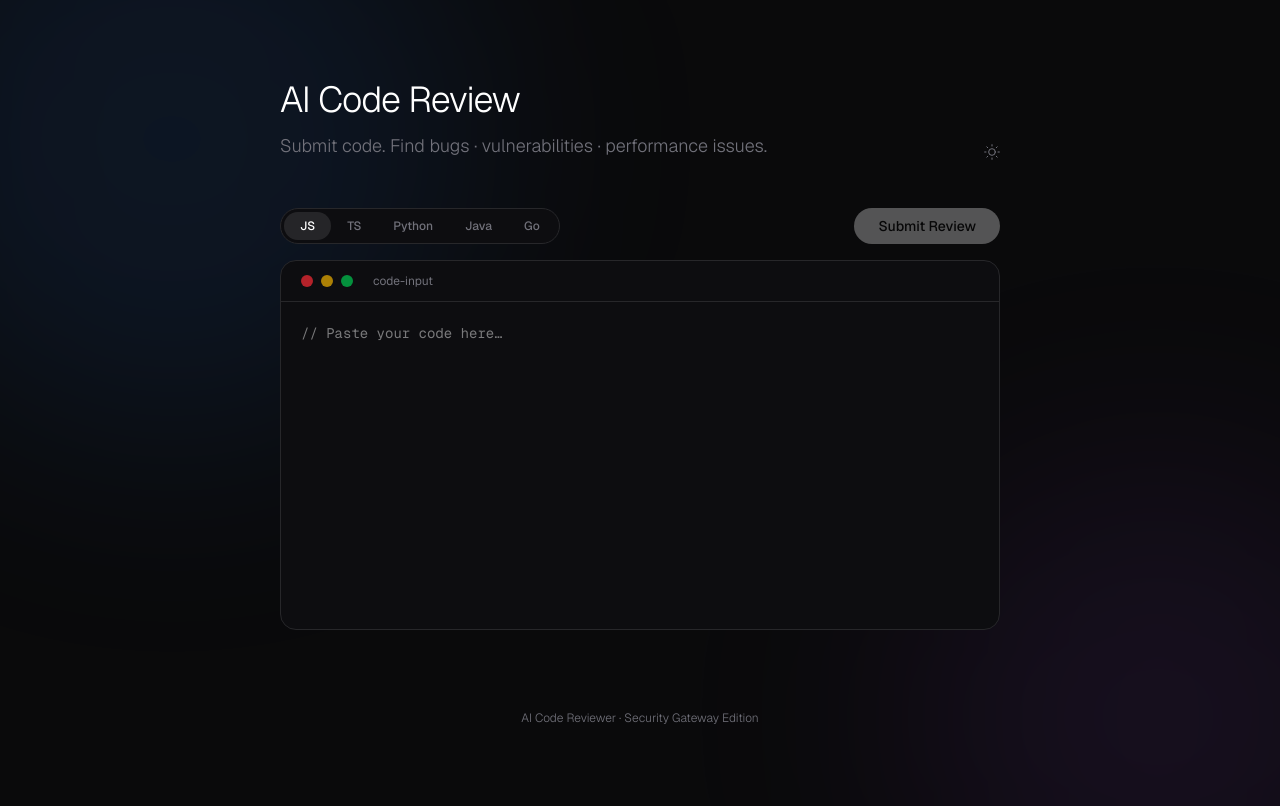
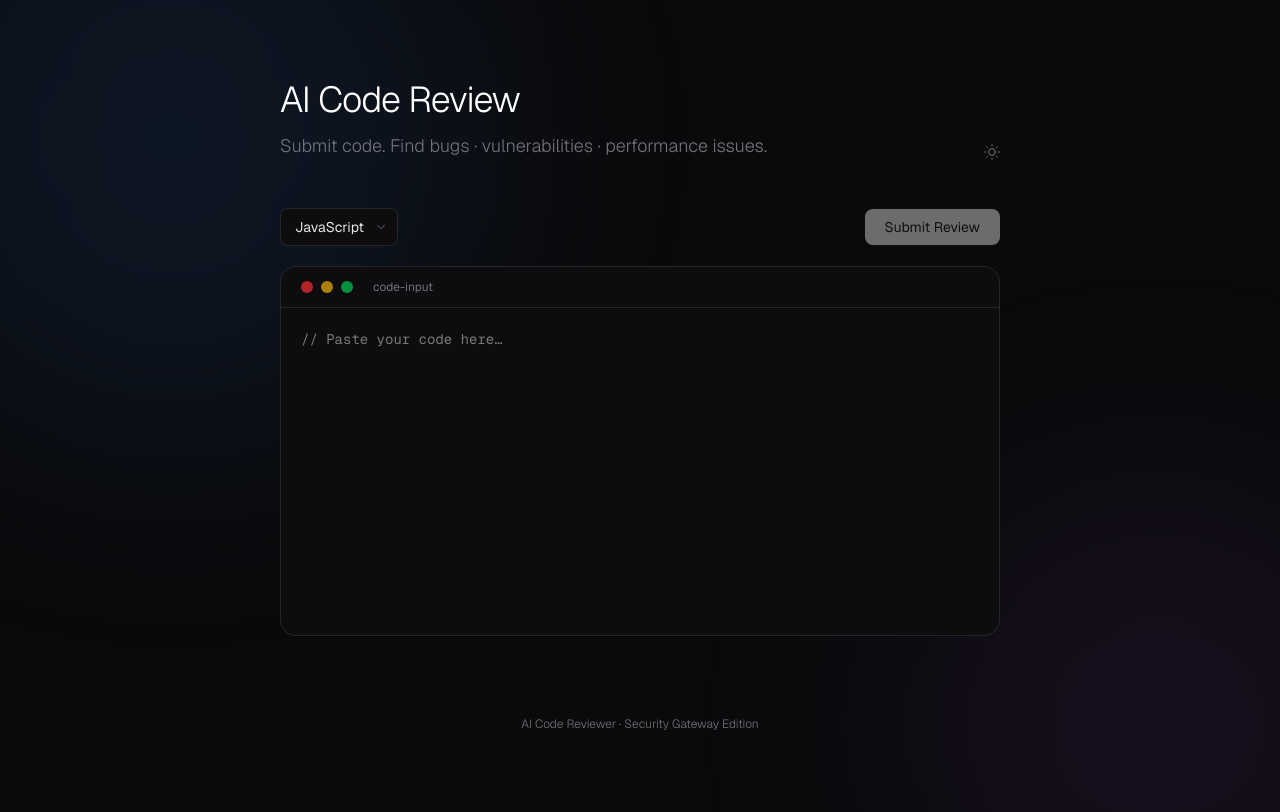
Before and after one commit to yujie811/ai-code-reviewer-gateway, a Next.js app: page / in a window 1280 px wide. Built offline with nearby package versions, Linux system fonts and the light colour scheme.

Commit message:
feat: copy + export

```diff
--- a/src/app/page.tsx
+++ b/src/app/page.tsx
@@ -3,7 +3,11 @@
 import { useState, useEffect } from 'react';
 import ReactMarkdown from 'react-markdown';
 
-const languages = ['javascript', 'typescript', 'python', 'java', 'go'];
+const languages = [
+  'javascript', 'typescript', 'python', 'java', 'go',
+  'rust', 'cpp', 'c', 'csharp', 'swift', 'kotlin',
+  'php', 'ruby', 'sql', 'html', 'css', 'shell', 'vue', 'react',
+];
 
 const themes = [
   { name: 'Midnight', bg: '#0a0a0b', surface: '#0d0d10', border: '#27272a', text: '#e5e5e5', sub: '#71717a', glow1: 'blue', glow2: 'purple' },
@@ -77,6 +81,20 @@ export default function Home() {
     setSelectedHistory(null);
   };
 
+  const handleCopy = (text: string) => {
+    navigator.clipboard.writeText(text);
+  };
+
+  const handleExport = (text: string) => {
+    const blob = new Blob([text], { type: 'text/markdown' });
+    const url = URL.createObjectURL(blob);
+    const a = document.createElement('a');
+    a.href = url;
+    a.download = `code-review-${Date.now()}.md`;
+    a.click();
+    URL.revokeObjectURL(url);
+  };
+
   const glowColor = (color: string) => {
     const map: Record<string, string> = {
       blue: 'bg-blue-500/10', purple: 'bg-purple-500/8',
@@ -88,6 +106,17 @@ export default function Home() {
   };
 
   const isLight = theme.name === 'Light';
+
+  const formatLang = (lang: string) => {
+    const map: Record<string, string> = {
+      javascript: 'JavaScript', typescript: 'TypeScript', python: 'Python',
+      java: 'Java', go: 'Go', rust: 'Rust', cpp: 'C++', c: 'C',
+      csharp: 'C#', swift: 'Swift', kotlin: 'Kotlin', php: 'PHP',
+      ruby: 'Ruby', sql: 'SQL', html: 'HTML', css: 'CSS',
+      shell: 'Shell', vue: 'Vue', react: 'React',
+    };
+    return map[lang] || lang;
+  };
 
   const reportStyle = {
     fontFamily: '"Helvetica Neue", Helvetica, Arial, "PingFang SC", "Microsoft YaHei", sans-serif',
@@ -159,7 +188,7 @@ export default function Home() {
             </button>
             <div className="flex items-center gap-2">
               <span className="text-xs px-2 py-1 rounded-full" style={{ backgroundColor: theme.surface, color: theme.sub }}>
-                {selectedHistory.language}
+                {formatLang(selectedHistory.language)}
               </span>
               <span className="text-xs" style={{ color: theme.sub }}>{selectedHistory.time}</span>
             </div>
@@ -177,7 +206,34 @@ export default function Home() {
             </pre>
           </div>
 
-          <h3 className="text-sm font-medium uppercase tracking-widest mb-3" style={{ color: theme.sub }}>Review Report</h3>
+          <div className="flex items-center justify-between mb-3">
+            <h3 className="text-sm font-medium uppercase tracking-widest" style={{ color: theme.sub }}>Review Report</h3>
+            <div className="flex items-center gap-2">
+              <button
+                onClick={() => handleCopy(selectedHistory.result)}
+                className="inline-flex items-center gap-1.5 text-xs px-3 py-1.5 rounded-lg border transition-all duration-200 hover:scale-[1.02] active:scale-[0.98]"
+                style={{ borderColor: theme.border, color: theme.sub, backgroundColor: theme.surface }}
+              >
+                <svg width="12" height="12" viewBox="0 0 24 24" fill="none" stroke="currentColor" strokeWidth="2" strokeLinecap="round" strokeLinejoin="round">
+                  <rect x="9" y="9" width="13" height="13" rx="2" ry="2" />
+                  <path d="M5 15H4a2 2 0 0 1-2-2V4a2 2 0 0 1 2-2h9a2 2 0 0 1 2 2v1" />
+                </svg>
+                Copy
+              </button>
+              <button
+                onClick={() => handleExport(selectedHistory.result)}
+                className="inline-flex items-center gap-1.5 text-xs px-3 py-1.5 rounded-lg border transition-all duration-200 hover:scale-[1.02] active:scale-[0.98]"
+                style={{ borderColor: theme.border, color: theme.sub, backgroundColor: theme.surface }}
+              >
+                <svg width="12" height="12" viewBox="0 0 24 24" fill="none" stroke="currentColor" strokeWidth="2" strokeLinecap="round" strokeLinejoin="round">
+                  <path d="M21 15v4a2 2 0 0 1-2 2H5a2 2 0 0 1-2-2v-4" />
+                  <polyline points="7 10 12 15 17 10" />
+                  <line x1="12" y1="15" x2="12" y2="3" />
+                </svg>
+                Export
+              </button>
+            </div>
+          </div>
           <div
             className="rounded-2xl p-8 border max-w-none text-sm leading-relaxed"
             style={{ backgroundColor: theme.surface, borderColor: theme.border, ...reportStyle }}
@@ -232,30 +288,48 @@ export default function Home() {
             </div>
           </div>
 
-          <div className="flex items-center gap-4 mb-4 flex-wrap">
-            <div className="flex items-center rounded-full p-[3px]" style={{ backgroundColor: theme.surface, borderColor: theme.border, border: '1px solid ' + theme.border }}>
-              {languages.map((lang) => (
-                <button
-                  key={lang}
-                  onClick={() => setLanguage(lang)}
-                  className={`relative px-4 py-1.5 text-xs rounded-full font-medium transition-all duration-300 ${
-                    language === lang ? '' : 'hover:opacity-70'
-                  }`}
-                  style={{ color: language === lang ? (isLight ? '#18181b' : '#fff') : theme.sub }}
-                >
-                  {language === lang && <span className="absolute inset-0 bg-white/10 rounded-full" />}
-                  <span className="relative z-10">
-                    {lang === 'javascript' ? 'JS' : lang === 'typescript' ? 'TS' : lang.charAt(0).toUpperCase() + lang.slice(1)}
-                  </span>
-                </button>
-              ))}
+          {/* 工具栏 - OpenAI 风格 */}
+          <div className="flex items-center gap-3 mb-5">
+            <div className="relative">
+              <select
+                value={language}
+                onChange={(e) => setLanguage(e.target.value)}
+                className="appearance-none bg-transparent border rounded-lg pl-3.5 pr-8 py-2 text-sm outline-none cursor-pointer transition-all duration-200"
+                style={{
+                  borderColor: theme.border,
+                  color: theme.text,
+                  backgroundColor: theme.surface,
+                }}
+                onMouseEnter={(e) => (e.currentTarget.style.borderColor = isLight ? '#a1a1aa' : '#52525b')}
+                onMouseLeave={(e) => (e.currentTarget.style.borderColor = theme.border)}
+              >
+                {languages.map((lang) => (
+                  <option key={lang} value={lang} style={{ backgroundColor: theme.surface, color: theme.text }}>
+                    {formatLang(lang)}
+                  </option>
+                ))}
+              </select>
+              <svg
+                className="absolute right-2.5 top-1/2 -translate-y-1/2 pointer-events-none"
+                width="14" height="14" viewBox="0 0 24 24" fill="none" stroke="currentColor" strokeWidth="1.5" strokeLinecap="round" strokeLinejoin="round"
+                style={{ color: theme.sub }}
+              >
+                <polyline points="6 9 12 15 18 9" />
+              </svg>
             </div>
+
             <div className="flex-1" />
+
             <button
               onClick={handleReview}
               disabled={loading || !code.trim()}
-              className="px-6 py-2 rounded-full text-sm font-medium transition-all duration-200 disabled:opacity-30 disabled:cursor-not-allowed"
-              style={{ backgroundColor: isLight ? '#18181b' : '#fff', color: isLight ? '#fff' : '#000' }}
+              className="px-5 py-2 text-sm rounded-lg transition-all duration-200 disabled:opacity-40 disabled:cursor-not-allowed"
+              style={{
+                backgroundColor: isLight ? '#18181b' : '#ffffff',
+                color: isLight ? '#ffffff' : '#18181b',
+              }}
+              onMouseEnter={(e) => { if (!loading && code.trim()) { e.currentTarget.style.opacity = '0.8'; } }}
+              onMouseLeave={(e) => { e.currentTarget.style.opacity = '1'; }}
             >
               {loading ? 'Reviewing…' : 'Submit Review'}
             </button>
@@ -279,7 +353,34 @@ export default function Home() {
 
           {result && (
             <div className="mt-10 animate-in fade-in slide-in-from-top-4 duration-500">
-              <h2 className="text-sm font-medium uppercase tracking-widest mb-4" style={{ color: theme.sub }}>Review Report</h2>
+              <div className="flex items-center justify-between mb-4">
+                <h2 className="text-sm font-medium uppercase tracking-widest" style={{ color: theme.sub }}>Review Report</h2>
+                <div className="flex items-center gap-2">
+                  <button
+                    onClick={() => handleCopy(result)}
+                    className="inline-flex items-center gap-1.5 text-xs px-3 py-1.5 rounded-lg border transition-all duration-200 hover:scale-[1.02] active:scale-[0.98]"
+                    style={{ borderColor: theme.border, color: theme.sub, backgroundColor: theme.surface }}
+                  >
+                    <svg width="12" height="12" viewBox="0 0 24 24" fill="none" stroke="currentColor" strokeWidth="2" strokeLinecap="round" strokeLinejoin="round">
+                      <rect x="9" y="9" width="13" height="13" rx="2" ry="2" />
+                      <path d="M5 15H4a2 2 0 0 1-2-2V4a2 2 0 0 1 2-2h9a2 2 0 0 1 2 2v1" />
+                    </svg>
+                    Copy
+                  </button>
+                  <button
+                    onClick={() => handleExport(result)}
+                    className="inline-flex items-center gap-1.5 text-xs px-3 py-1.5 rounded-lg border transition-all duration-200 hover:scale-[1.02] active:scale-[0.98]"
+                    style={{ borderColor: theme.border, color: theme.sub, backgroundColor: theme.surface }}
+                  >
+                    <svg width="12" height="12" viewBox="0 0 24 24" fill="none" stroke="currentColor" strokeWidth="2" strokeLinecap="round" strokeLinejoin="round">
+                      <path d="M21 15v4a2 2 0 0 1-2 2H5a2 2 0 0 1-2-2v-4" />
+                      <polyline points="7 10 12 15 17 10" />
+                      <line x1="12" y1="15" x2="12" y2="3" />
+                    </svg>
+                    Export
+                  </button>
+                </div>
+              </div>
               <div
                 className="rounded-2xl p-8 border max-w-none text-sm leading-relaxed"
                 style={{ backgroundColor: theme.surface, borderColor: theme.border, ...reportStyle }}
@@ -322,7 +423,9 @@ export default function Home() {
                       style={{ backgroundColor: theme.surface, borderColor: theme.border }}
                     >
                       <div className="flex items-center justify-between mb-2">
-                        <span className="text-xs px-2 py-0.5 rounded-full" style={{ backgroundColor: theme.border, color: theme.sub }}>{item.language}</span>
+                        <span className="text-xs px-2 py-0.5 rounded-full" style={{ backgroundColor: theme.border, color: theme.sub }}>
+                          {formatLang(item.language)}
+                        </span>
                         <span className="text-xs" style={{ color: theme.sub }}>{item.time}</span>
                       </div>
                       <p className="text-sm truncate font-mono" style={{ color: theme.sub }}>{item.code.slice(0, 80)}</p>
```
